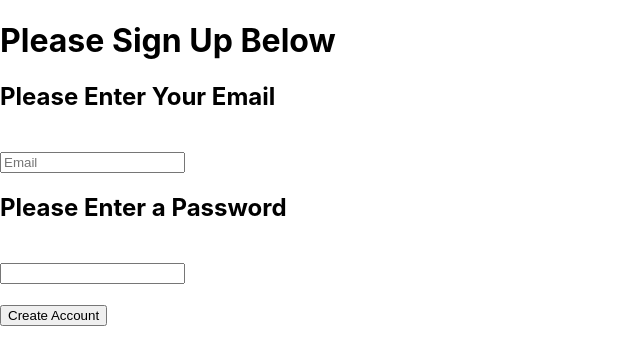
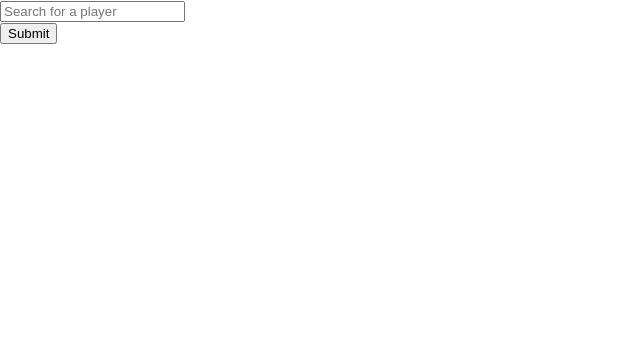
Before and after one commit to KaranSingh98/ttp-summer-2019-capstone, a React (Create React App) app in the folder capstone-2019/: page / in a window 1280 px wide. Shown: the top 364 px of the page, without its empty margins (0-640 px from the left). Built offline with nearby package versions, Linux system fonts and the light colour scheme.

Commit message:
search function worrks, still need to send data

```diff
--- a/capstone-2019/src/App.js
+++ b/capstone-2019/src/App.js
@@ -2,10 +2,11 @@ import React from 'react';
 import Home from './components/Home';
 import Login from './components/Login';
 import SignUp from './components/SignUp';
+import PlayerSearch from './components/PlayerSearch';
 
 function App() {
   return (
-    <SignUp />
+    <PlayerSearch />
   );
 }
 
--- a/capstone-2019/src/components/PlayerSearch.jsx
+++ b/capstone-2019/src/components/PlayerSearch.jsx
@@ -3,32 +3,42 @@
  * will pass the form results to the Results Page
 */
 import React, {Component} from 'react';
-import PlayeSearchView from './PlayerSearchView';
 
 class PlayerSearch extends Component {
-	constructor(){
-		super();
+
+	constructor(props) {
+		super(props);
 
 		this.state = {
-			searchResult: ""
-		}
-		this.baseState = this.state;
-	}
+			searchResult : ''
+		};
+	};
 
 
-	handeSubmit = (event) =>
-	{
-		event.preventDefault();
-		[event.target.name] = event.target.value;
-	}
+	handeSubmit = (event) => {
+		// handle submit should send the search text to
+		// either the API or the database
+		// Will be implemented with redux thunk?
+	};
+
+	handleChange = (event) => {
+        this.setState({
+        	[event.target.name]: event.target.value
+        })
+        console.log(event.target.value);
+
+	};
 
 	render() {
 		return(
-			<PlayeSearchView search={this.state.searchResult} onSubmit={this.handleSubmit};
-			)
-	}
+		<div>
+		<form name='PlayerSearch'>
+            <input type='text' name='searchResult' placeholder='Search for a player' value={this.state.searchResult} onChange={this.handleChange}/>
+        </form>
+               <button type="submit" onClick={this.handleSubmit}> Submit </button>
 
-	}
+      </div>
+  			)}
 };
 
-export default PlayerSearch
+export default PlayerSearch;
```
Also changed, not shown: capstone-2019/src/components/PlayerSearchView.js (+0 -9 lines).
